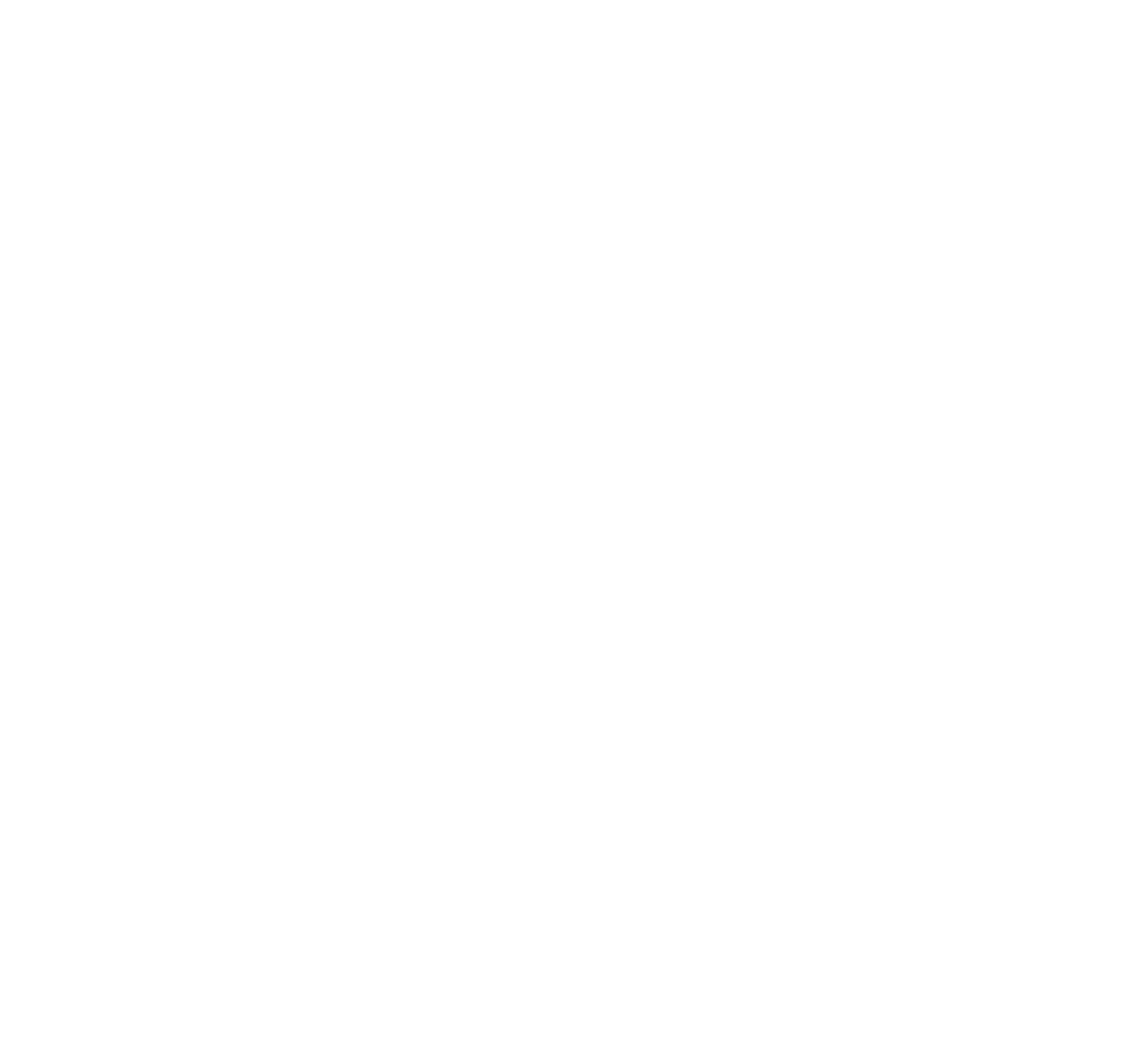
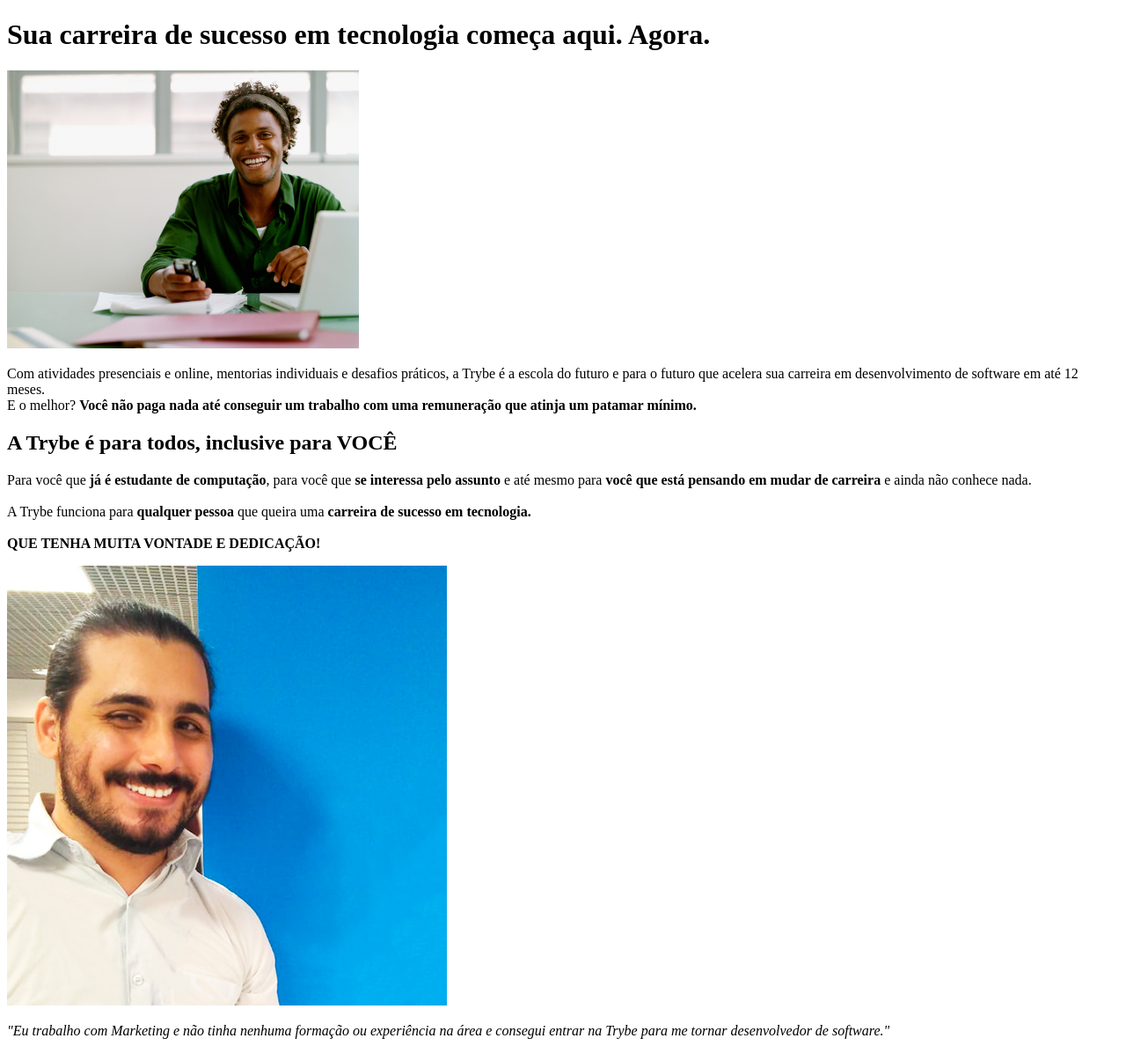
Before and after one commit to simonebarbado/simonebarbado.github.io, a plain HTML site: page projeto-pessoal-01/index.html in a window 1280 px wide. Shown: the whole page at 88% size. Before the commit the page ends 800 px from the top, so only its background shows below. Drawn offline with Linux system fonts and the light colour scheme.

Commit message:
Inserindo texto

```diff
--- a/projeto-pessoal-01/index.html
+++ b/projeto-pessoal-01/index.html
@@ -4,9 +4,51 @@
     <meta charset="UTF-8">
     <meta http-equiv="X-UA-Compatible" content="IE=edge">
     <meta name="viewport" content="width=device-width, initial-scale=1.0">
-    <title>Document</title>
+    <title>Projeto Pessoal 01</title>
+    <link rel="shortcut icon" href="img/favicon-32x32.png" type="image/x-icon">
 </head>
 <body>
+    <header></header>
 
+    <nav></nav>
+
+    <main>
+        <h1>Sua carreira de sucesso em tecnologia começa aqui. Agora.</h1>
+
+        <img src="img/smiling-image.jpeg" width="400px">
+    </main>
+
+    <section>
+        <article>
+            <p>Com atividades presenciais e online, mentorias individuais e desafios práticos, a Trybe é a escola do futuro e para o futuro que acelera sua carreira em desenvolvimento de software em até 12 meses.
+                <br>
+                E o melhor? <strong>Você não paga nada até conseguir um trabalho com uma remuneração que atinja um patamar mínimo.</strong>
+            </p>
+        </article>
+
+        <article>
+            <h2>A Trybe é para todos, inclusive para VOCÊ</h2>
+
+            <p>Para você que <strong>já é estudante de computação</strong>, para você que <strong>se interessa pelo assunto</strong> e até mesmo para <strong>você que está pensando em mudar de carreira</strong> e ainda não conhece nada.
+                <br><br>
+                A Trybe funciona para <strong>qualquer pessoa</strong> que queira uma <strong>carreira de sucesso em tecnologia.</strong>
+                <br><br>
+                <strong>QUE TENHA MUITA VONTADE E DEDICAÇÃO!</strong>
+            </p>
+        </article>
+    </section>
+
+    <section>
+        <img src="img/conrado-medeiros.png" alt="Foto de Conrado Medeiros" class="foto-depoimentos">
+        <p>
+            <em>
+                "Eu trabalho com Marketing e não tinha nenhuma formação ou experiência na área e consegui entrar na Trybe para me tornar desenvolvedor de software."
+            </em>
+        </p>
+    </section>
+
+    <aside></aside>
+
+    <footer></footer>
 </body>
 </html>
--- a/projeto-pessoal-01/style.css
+++ b/projeto-pessoal-01/style.css
@@ -0,0 +1,4 @@
+
+.foto-depoimento {
+
+}
```
Also changed, not shown: projeto-pessoal-01/img/anderson-bolivar.png (added), projeto-pessoal-01/img/conrado-medeiros.png (added), projeto-pessoal-01/img/favicon-32x32.png (added), projeto-pessoal-01/img/gabriel-dos-santos.png (added), projeto-pessoal-01/img/joao-daniel.jpeg (added), projeto-pessoal-01/img/learning-web.jpeg (added), projeto-pessoal-01/img/matheus-goyas.jpeg (added), projeto-pessoal-01/img/smiling-image.jpeg (added).
